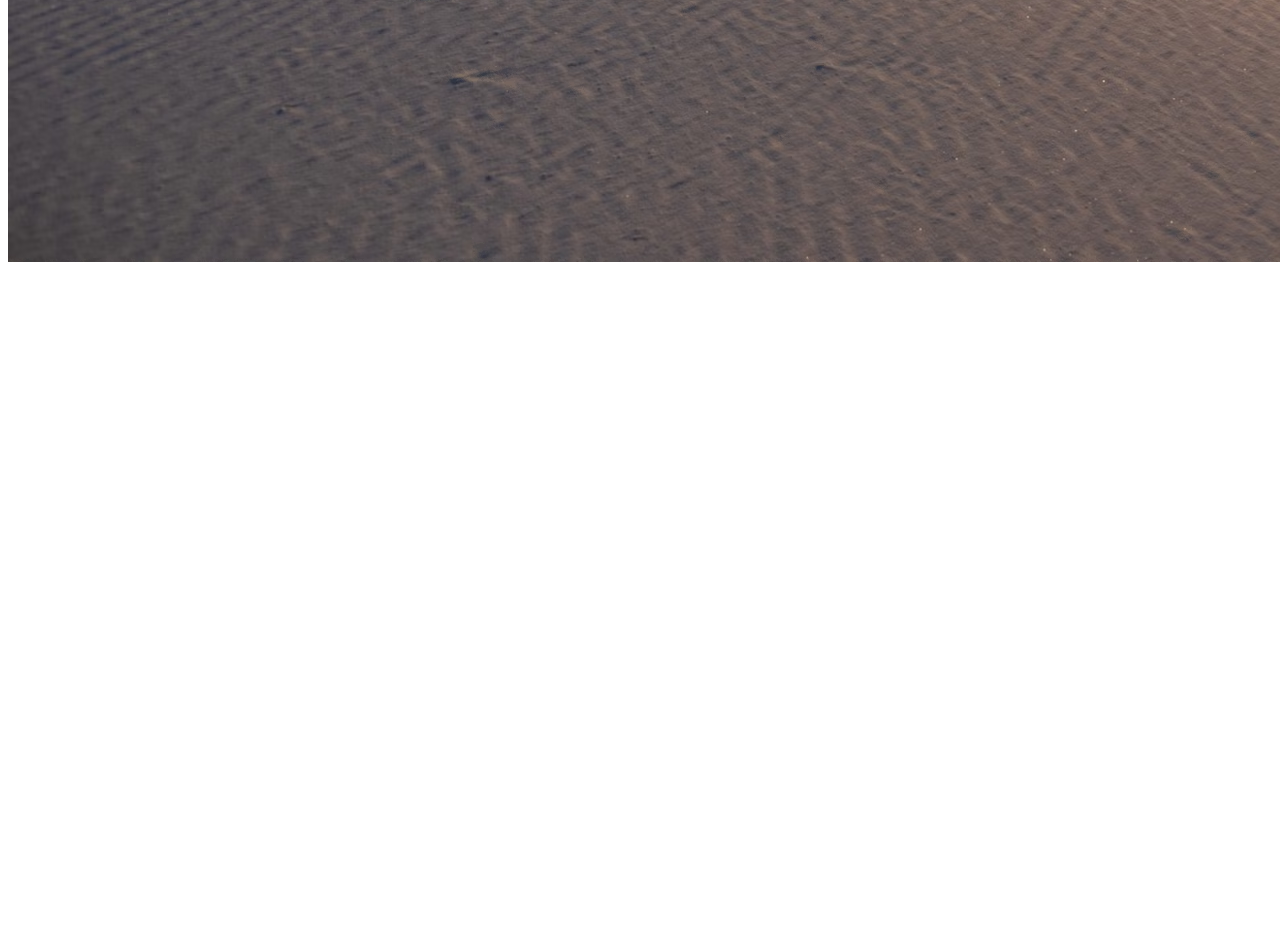
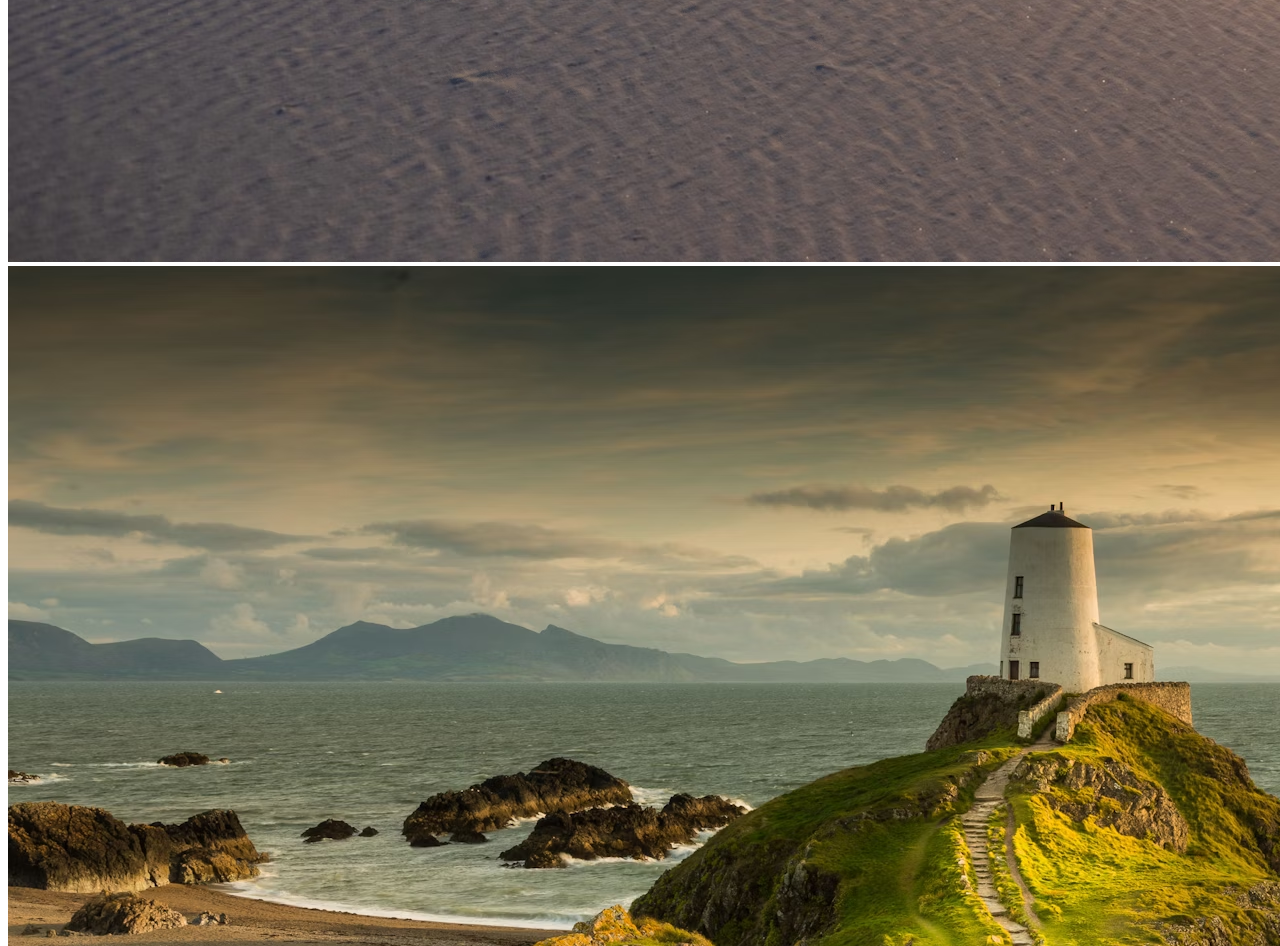
Before and after one commit to mohiuddin1312/my-second-github-repo, a plain HTML site: page index.html in a window 1280 px wide. Shown: the part 1354-2300 px from the top of the page. Before the commit the page ends 1628 px from the top, so only its background shows below. Drawn offline with Linux system fonts and the light colour scheme.

Commit message:
image added

```diff
--- a/index.html
+++ b/index.html
@@ -13,5 +13,6 @@
     <p>More paragraph</p>
     <p>I am coding and coding</p>
     <img src="scenery.avif" alt="" />
+    <img src="photo-3.avif" alt="" />
   </body>
 </html>
```
